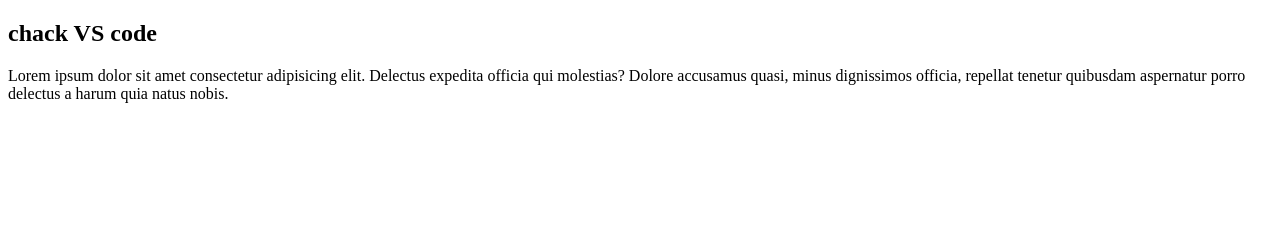
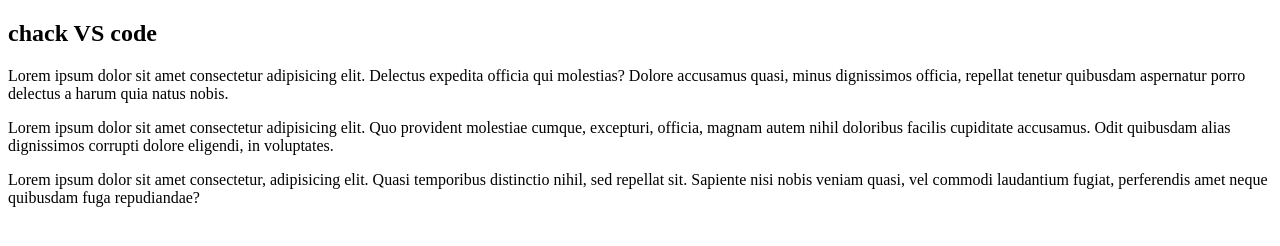
Before and after one commit to asadulislam3348/chack-vs-code, a plain HTML site: page index.html in a window 1280 px wide. Drawn offline with Linux system fonts and the light colour scheme.

Commit message:
add this paragraph  in code

```diff
--- a/index.html
+++ b/index.html
@@ -8,5 +8,7 @@
 <body>
    <h2>chack VS code </h2>
    <p>Lorem ipsum dolor sit amet consectetur adipisicing elit. Delectus expedita officia qui molestias? Dolore accusamus quasi, minus dignissimos officia, repellat tenetur quibusdam aspernatur porro delectus a harum quia natus nobis.</p>
+   <p>Lorem ipsum dolor sit amet consectetur adipisicing elit. Quo provident molestiae cumque, excepturi, officia, magnam autem nihil doloribus facilis cupiditate accusamus. Odit quibusdam alias dignissimos corrupti dolore eligendi, in voluptates.</p>
+   <p>Lorem ipsum dolor sit amet consectetur, adipisicing elit. Quasi temporibus distinctio nihil, sed repellat sit. Sapiente nisi nobis veniam quasi, vel commodi laudantium fugiat, perferendis amet neque quibusdam fuga repudiandae?</p>
 </body>
 </html>
```
